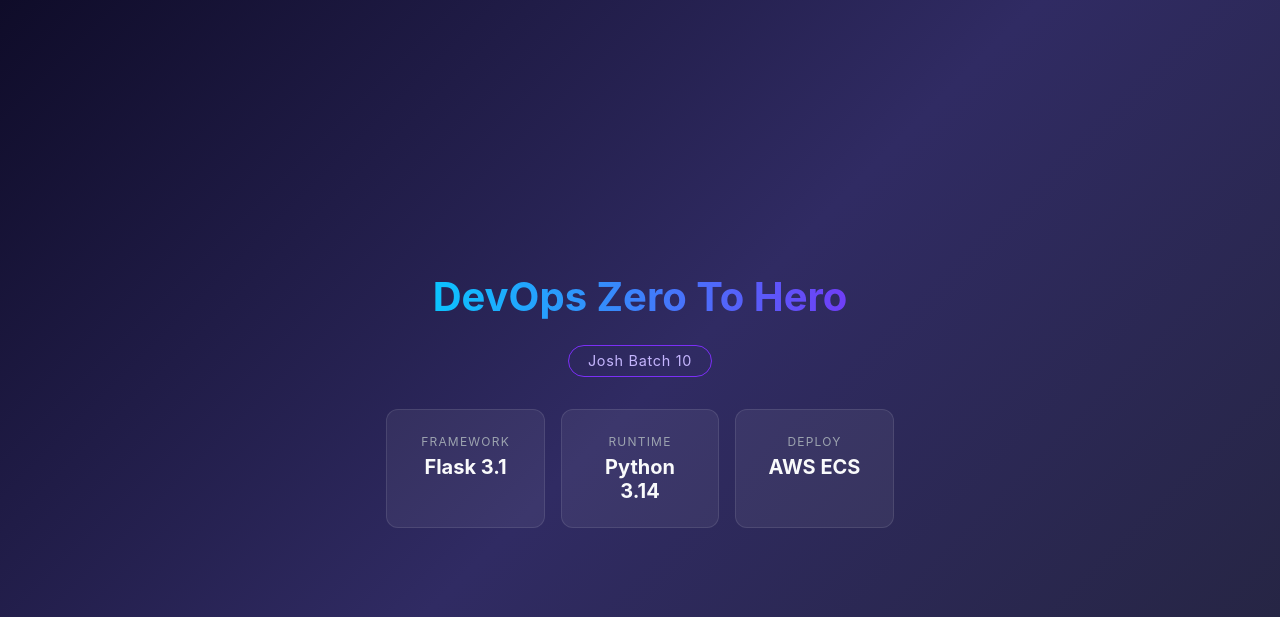
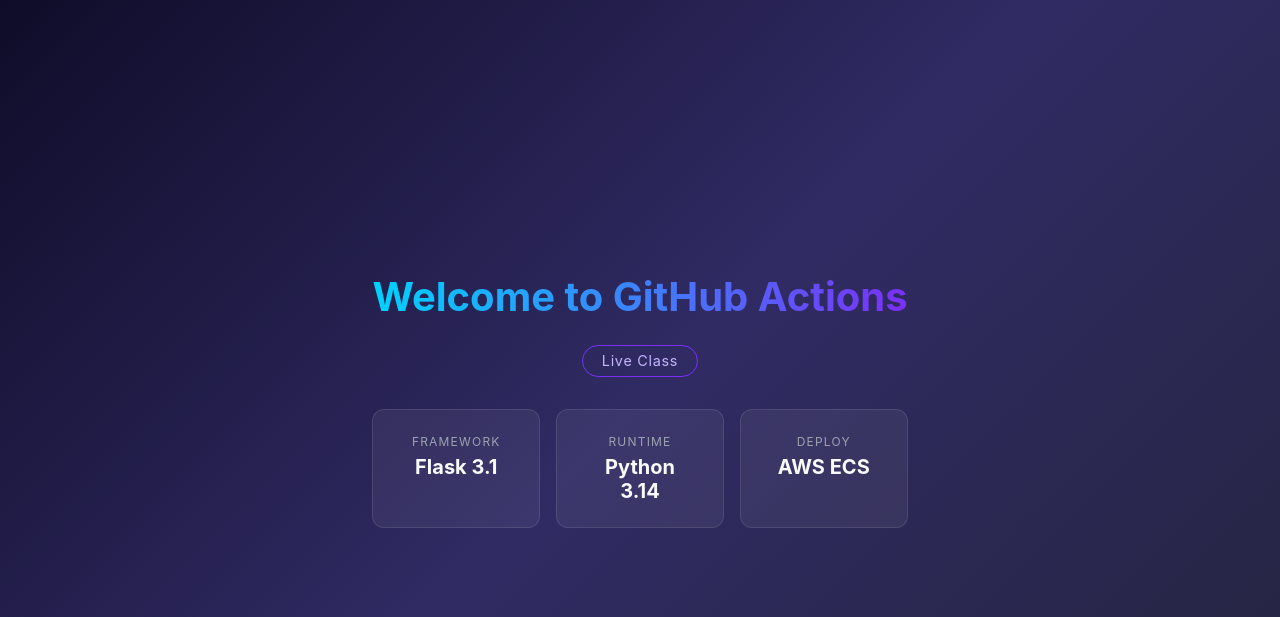
Before and after one commit to pkhar631996-jpg/GitHub-Actions, a Flask app: page / in a window 1280 px wide. Shown: the top 617 px of the page. Run offline with Flask 3, Linux system fonts and the light colour scheme.

Commit message:
Update index.html

```diff
--- a/templates/index.html
+++ b/templates/index.html
@@ -3,7 +3,7 @@
 <head>
     <meta charset="UTF-8">
     <meta name="viewport" content="width=device-width, initial-scale=1.0">
-    <title>DevOps Zero To Hero</title>
+    <title>Welcome to Github Action</title>
     <style>
         * { margin: 0; padding: 0; box-sizing: border-box; }
         body {
@@ -67,8 +67,8 @@
 </head>
 <body>
     <div class="container">
-        <h1>DevOps Zero To Hero</h1>
-        <div class="badge">Josh Batch 10</div>
+        <h1>Welcome to GitHub Actions</h1>
+        <div class="badge">Live Class</div>
         <div class="cards">
             <div class="card">
                 <span>Framework</span>
```
